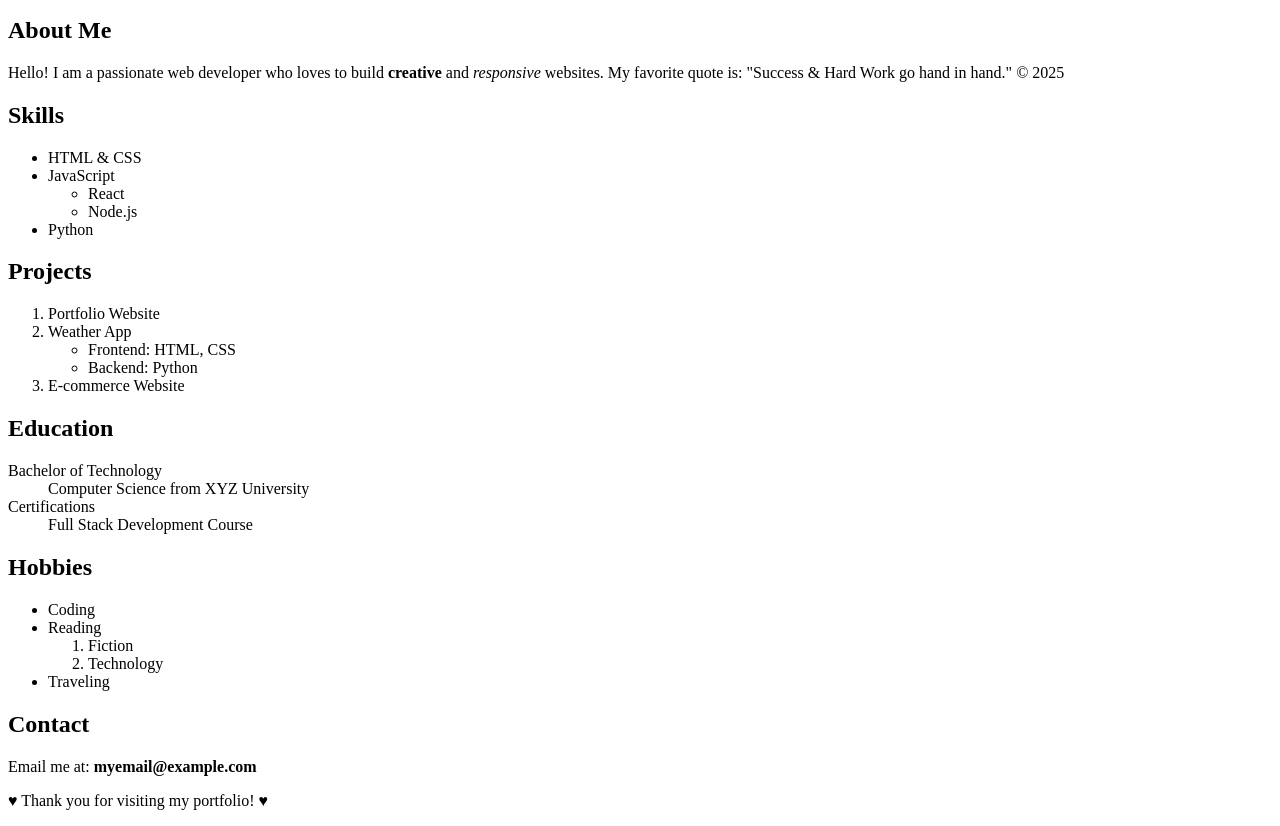
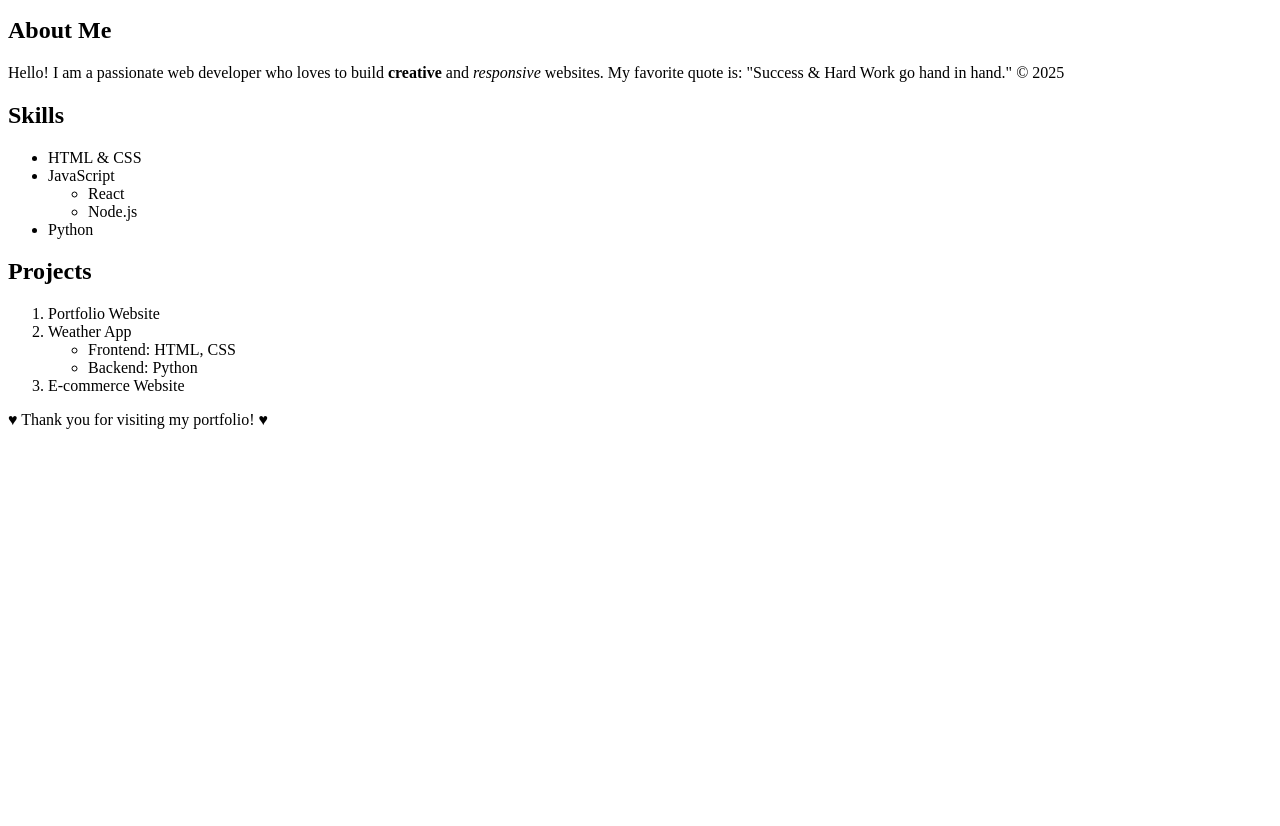
Before and after one commit to kunalkumar10297-alt/ELCE-2, a plain HTML site: page ST1.Kunal Kumar.html in a window 1280 px wide. Shown: the part 101-927 px from the top of the page. After the commit the page ends 800 px from the top, so only its background shows below. Drawn offline with Linux system fonts and the light colour scheme.

Commit message:
Add files via upload

```diff
--- a/ST1.Kunal Kumar.html
+++ b/ST1.Kunal Kumar.html
@@ -43,34 +43,6 @@
         </ol>
     </section>
 
-    <section>
-        <h2>Education</h2>
-        <dl>
-            <dt>Bachelor of Technology</dt>
-            <dd>Computer Science from XYZ University</dd>
-            <dt>Certifications</dt>
-            <dd>Full Stack Development Course</dd>
-        </dl>
-    </section>
-
-    <section>
-        <h2>Hobbies</h2>
-        <ul>
-            <li>Coding</li>
-            <li>Reading
-                <ol>
-                    <li>Fiction</li>
-                    <li>Technology</li>
-                </ol>
-            </li>
-            <li>Traveling</li>
-        </ul>
-    </section>
-
-    <section>
-        <h2>Contact</h2>
-        <p>Email me at: <b>myemail@example.com</b></p>
-    </section>
 
     <footer>
         <p>&hearts; Thank you for visiting my portfolio! &hearts;</p>
```
